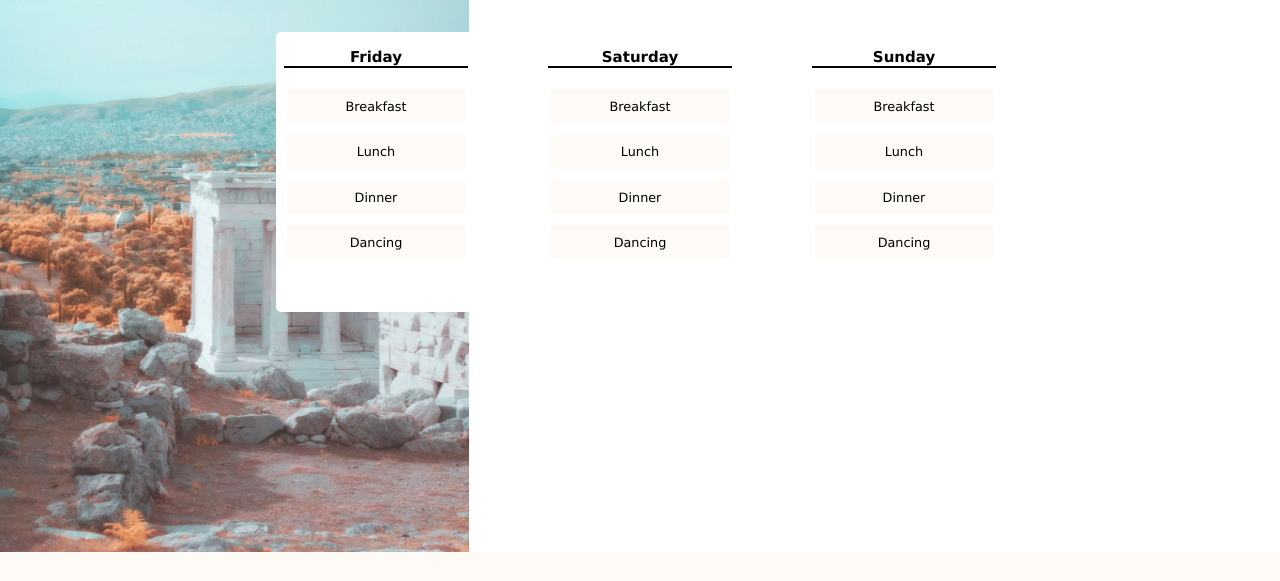
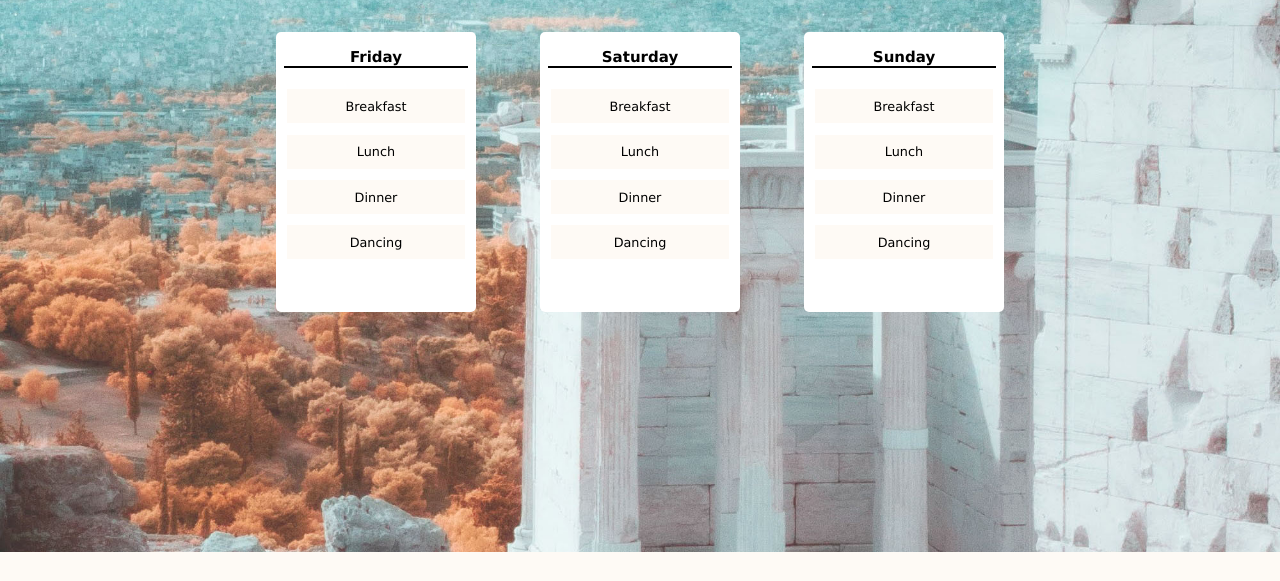
Before and after one commit to clarazhangg/clara-zhang-travelsite, a plain HTML site: page pages/greece.html in a window 1280 px wide. Shown: the part 202-783 px from the top of the page. Drawn offline with Linux system fonts and the light colour scheme.

Commit message:
fix background image spelling errors

```diff
--- a/pages/greece.html
+++ b/pages/greece.html
@@ -36,7 +36,7 @@
 <!-- main start -->
 <main>
     <div class="container">
-        <img class="backgund-image" src="../assets/Images/greece.jpg" alt="grece picture">
+        <img class="background-image" src="../assets/Images/greece.jpg" alt="grece picture">
         <section class="main-text__container">
             <h2 class="title">
                 Greece
--- a/scss/destinations.scss
+++ b/scss/destinations.scss
@@ -7,8 +7,7 @@
 }
 
 .background-image {
-  width: 81rem;
-  height: 100%;
+  width: 100%;
   object-fit: cover;
 }
 
```
Also changed, not shown: index.html (+1 -1 lines), scss/destinations.css, 1 other file.
